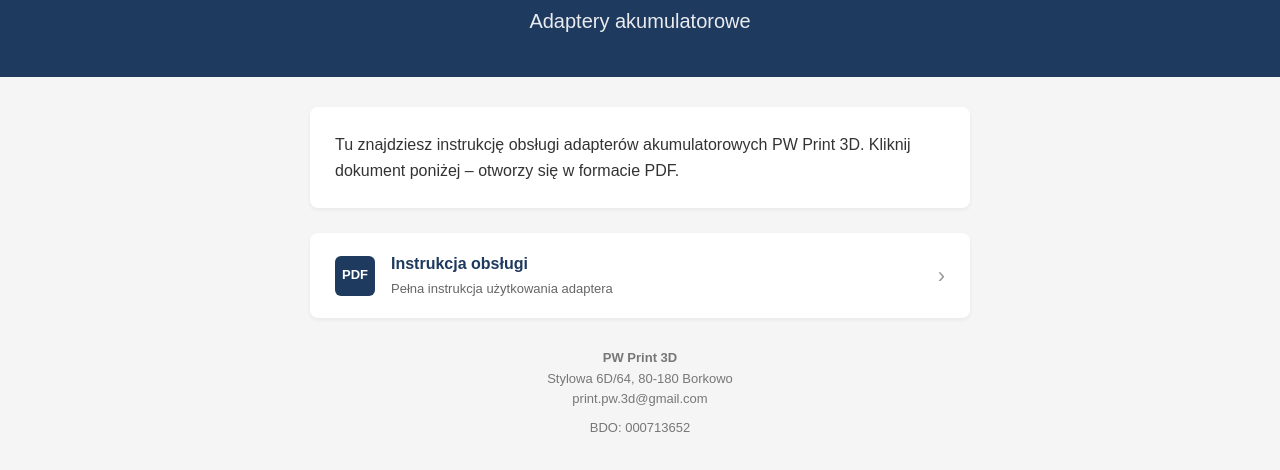
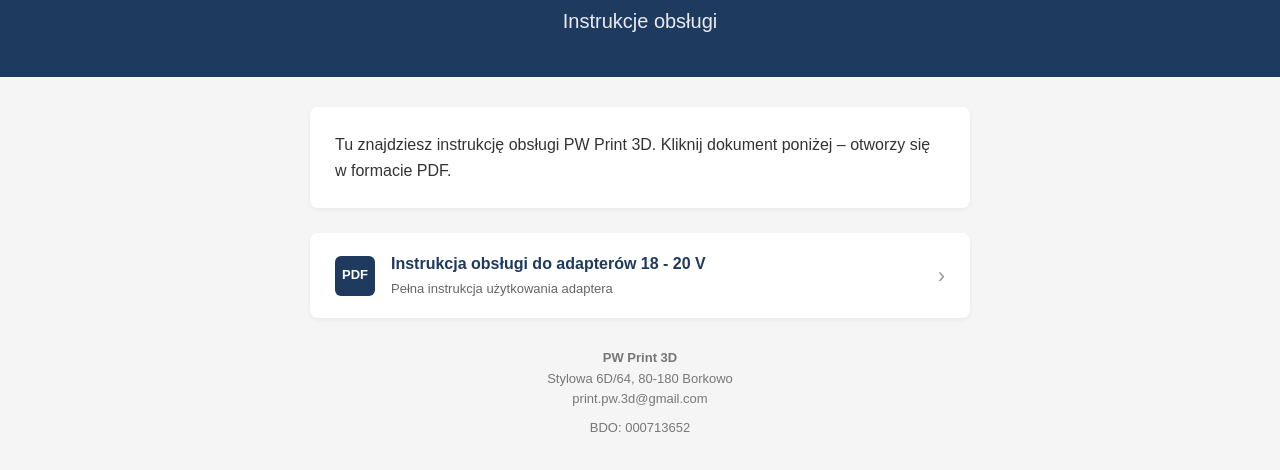
Before and after one commit to printpw3d/pwprint3d.github.io, a plain HTML site: page index.html in a window 1280 px wide. Shown: the part 94-564 px from the top of the page. Drawn offline with Linux system fonts and the light colour scheme.

Commit message:
Update index.html

```diff
--- a/index.html
+++ b/index.html
@@ -39,18 +39,18 @@
 <body>
 <div class="header">
   <h1>PW Print 3D</h1>
-  <h2>Adaptery akumulatorowe</h2>
+  <h2>Instrukcje obsługi</h2>
 </div>
 <div class="container">
   <div class="intro">
-    <p>Tu znajdziesz instrukcję obsługi adapterów akumulatorowych PW Print 3D.
+    <p>Tu znajdziesz instrukcję obsługi PW Print 3D.
     Kliknij dokument poniżej – otworzy się w formacie PDF.</p>
   </div>
   <div class="documents">
     <a href="Instrukcja_obslugi_Adaptery_PW_Print_3d.pdf" class="doc-link" target="_blank">
       <div class="doc-icon">PDF</div>
       <div style="flex-grow:1;">
-        <div class="doc-title">Instrukcja obsługi</div>
+        <div class="doc-title">Instrukcja obsługi do adapterów 18 - 20 V</div>
         <div class="doc-desc">Pełna instrukcja użytkowania adaptera</div>
       </div>
       <div class="doc-arrow">›</div>
```
